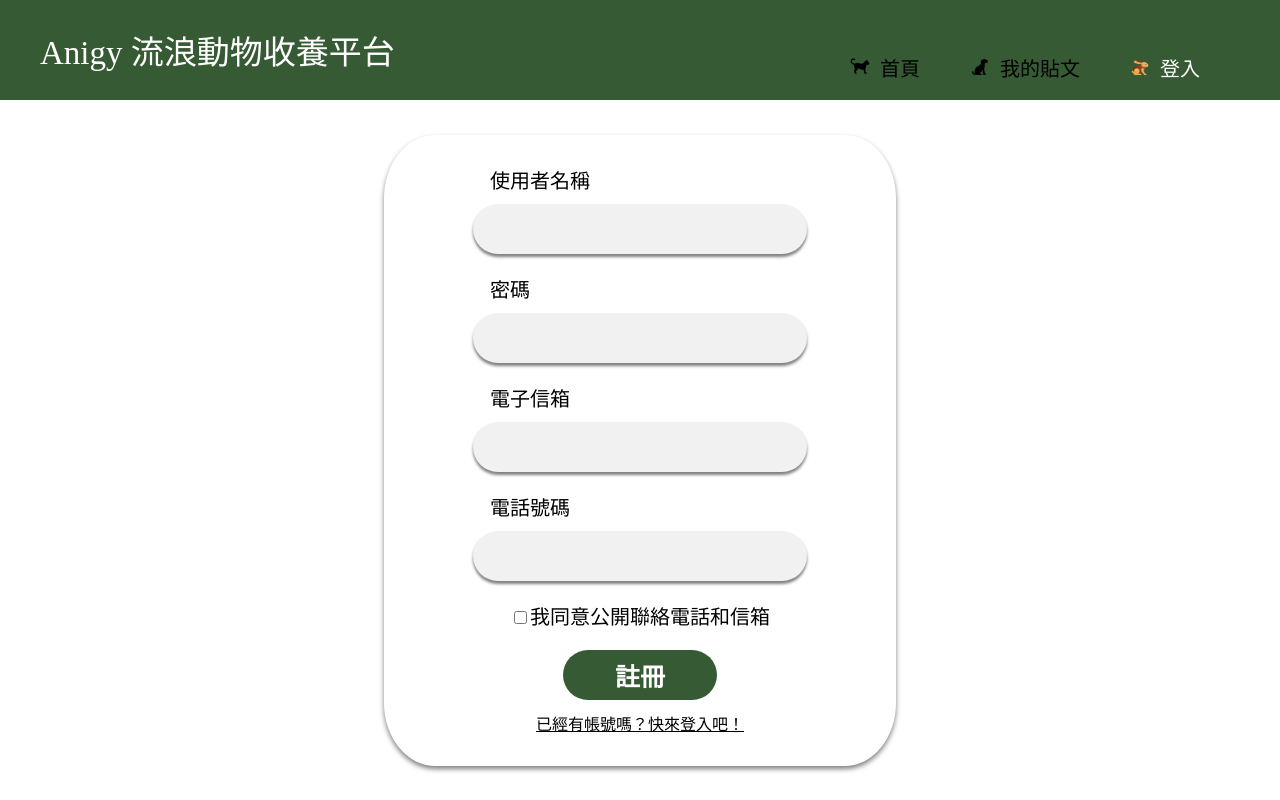
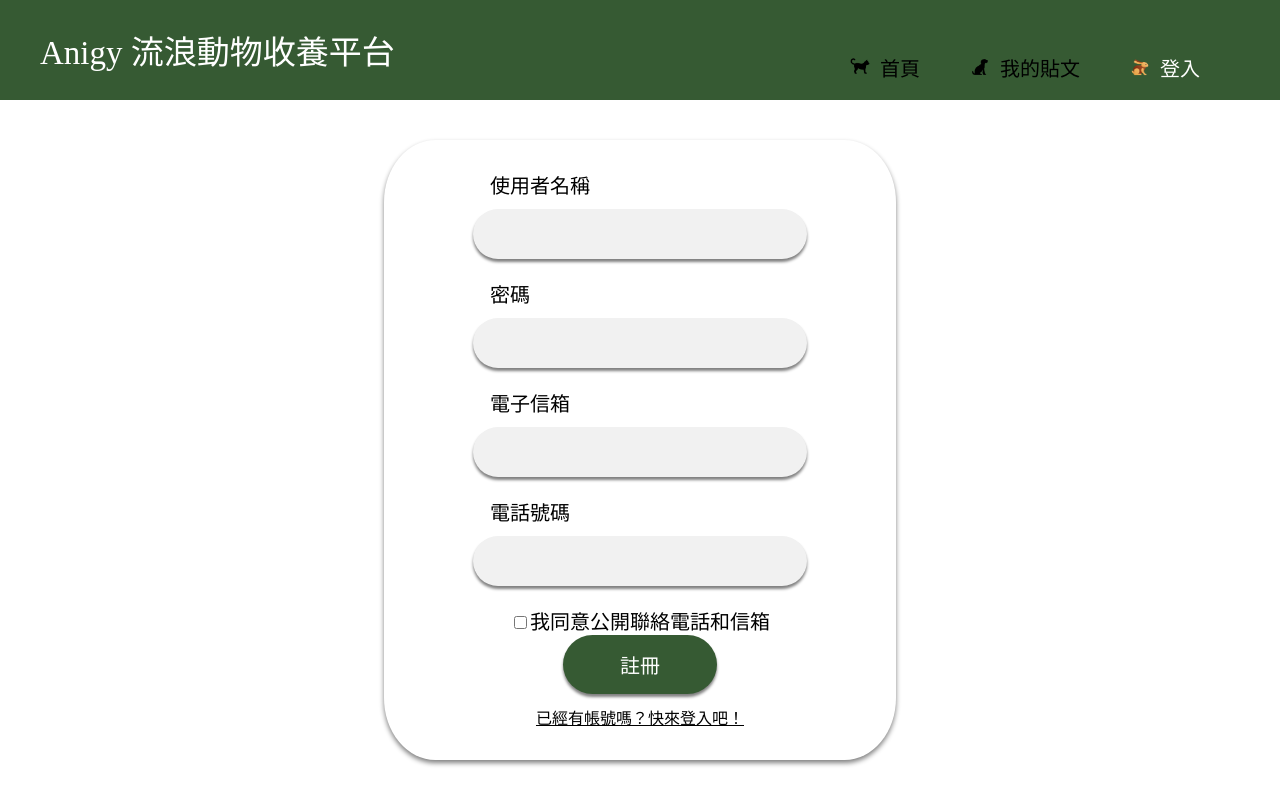
Before and after one commit to jiacian0609/Anigy, a React (Create React App) app in the folder frontend/: page /signUp in a window 1280 px wide. Built offline with nearby package versions, Linux system fonts and the light colour scheme; no server answers; a web font is replaced by a local one.

Commit message:
update sign up page

```diff
--- a/frontend/src/containers/SignUp.js
+++ b/frontend/src/containers/SignUp.js
@@ -4,6 +4,8 @@ import axios from 'axios';
 import { useNavigate } from "react-router-dom";
 import { api } from '../api'
 import { toast } from "react-toastify";
+
+import SubmitButton from "../components/SubmitButton";
 
 const Base = styled.div`
     width: 100%;
@@ -67,6 +69,11 @@ const Signin = styled.button`
     border: 0px;
     background: white;
     margin-top: 10px;
+    cursor: pointer;
+
+    &:hover {
+        color: #365A33;
+    }
 `
 
 function SignUp({setJwt}) {
@@ -105,7 +112,7 @@ function SignUp({setJwt}) {
                     <input type='checkbox' value='我同意公開聯絡電話和信箱'/>
                     <span>我同意公開聯絡電話和信箱</span>
                 </Checkbox>
-                <Submit onClick={() => handleSubmit(document.getElementById('email').value, document.getElementById('username').value, document.getElementById('password').value, document.getElementById('phone').value)}>註冊</Submit>
+                <SubmitButton name='註冊' width='30%' onClick={() => handleSubmit(document.getElementById('email').value, document.getElementById('username').value, document.getElementById('password').value, document.getElementById('phone').value)} />
                 <Signin onClick={() => navigate('/signin')}>已經有帳號嗎？快來登入吧！</Signin>
             </SignInBox>
         </Base>
```
